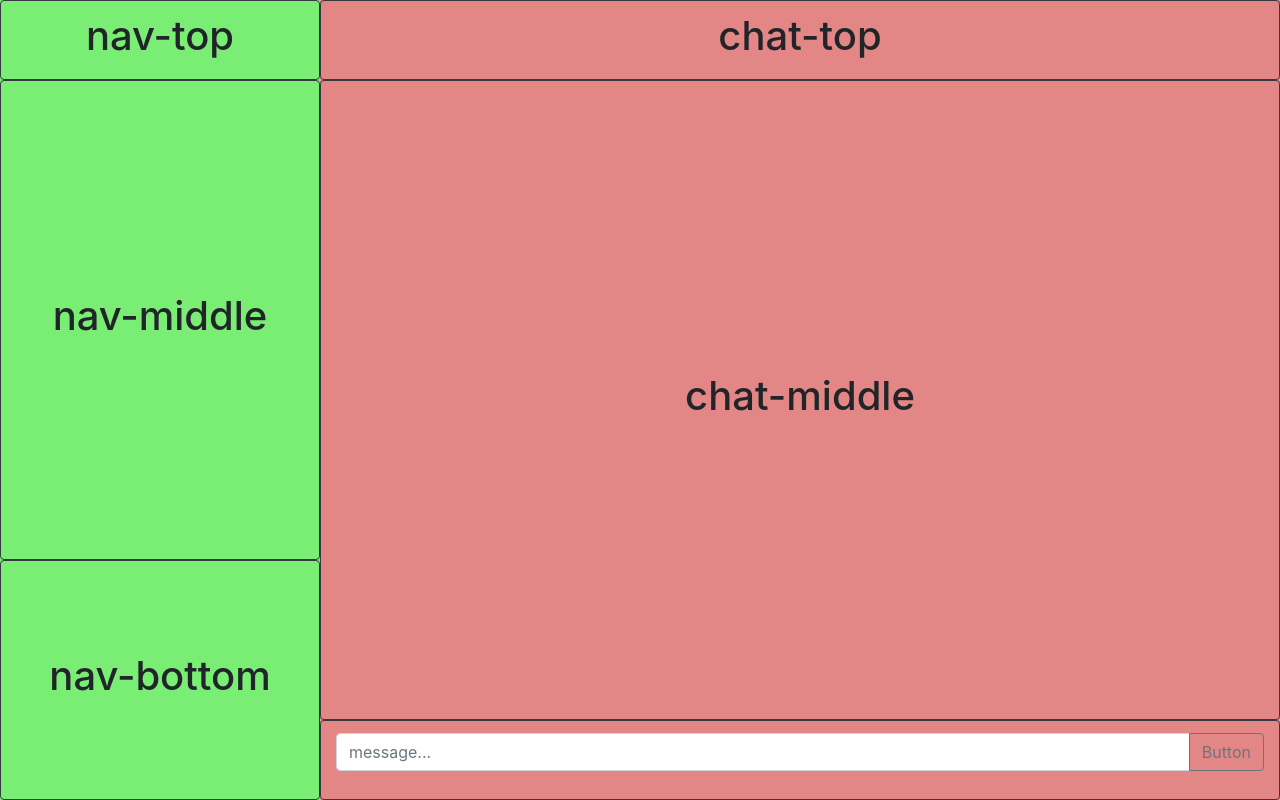
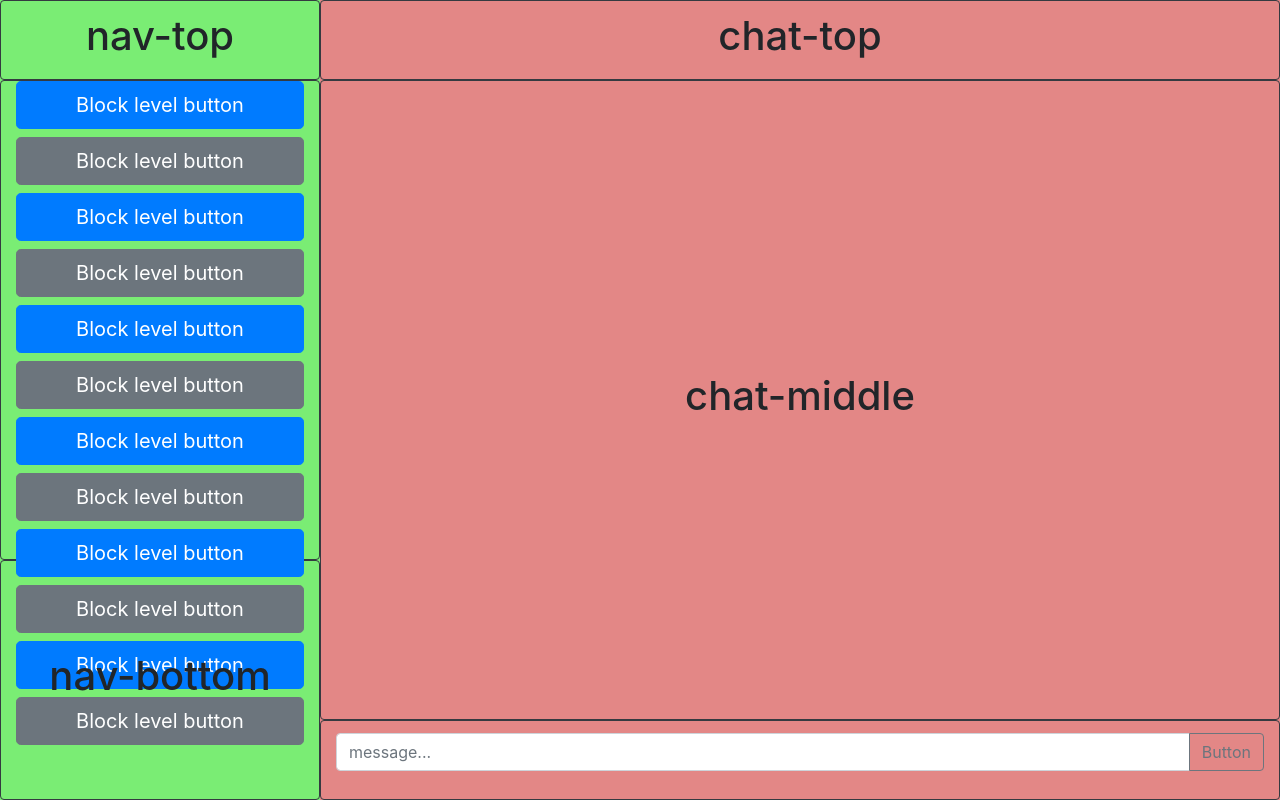
Before and after one commit to delabere/CS50W_Project2, a Flask app: page / in a window 1280 px wide. Run offline with Flask 2, Linux system fonts and the light colour scheme; some libraries are stand-ins or nearby versions.

Commit message:
testing overflow

```diff
--- a/templates/chat.html
+++ b/templates/chat.html
@@ -5,6 +5,8 @@
 <!-- entire page container -->
 <div class="container-fluid">
   <div class="row">
+
+
 
     <!-- left - navigation side of screen -->
     <div class="col-3" id='side-menu'>
@@ -14,34 +16,54 @@
           <h1 class='text-center'>nav-top</h1>
         </div>
       </div>
-
+      <!-- area for chatroom selection -->
       <div class="row border border-dark rounded align-items-center" id='nav-middle'>
         <div class="col">
-          <h1 class='text-center'>nav-middle</h1>
+          <div class="overflow-auto">
+
+<button type="button" class="btn btn-primary btn-lg btn-block">Block level button</button>
+<button type="button" class="btn btn-secondary btn-lg btn-block">Block level button</button>
+<button type="button" class="btn btn-primary btn-lg btn-block">Block level button</button>
+<button type="button" class="btn btn-secondary btn-lg btn-block">Block level button</button>
+<button type="button" class="btn btn-primary btn-lg btn-block">Block level button</button>
+<button type="button" class="btn btn-secondary btn-lg btn-block">Block level button</button>
+<button type="button" class="btn btn-primary btn-lg btn-block">Block level button</button>
+<button type="button" class="btn btn-secondary btn-lg btn-block">Block level button</button>
+<button type="button" class="btn btn-primary btn-lg btn-block">Block level button</button>
+<button type="button" class="btn btn-secondary btn-lg btn-block">Block level button</button>
+<button type="button" class="btn btn-primary btn-lg btn-block">Block level button</button>
+<button type="button" class="btn btn-secondary btn-lg btn-block">Block level button</button>
+
           </div>
         </div>
+      </div>
+      <!-- area for creating new chatroom -->
       <div class="row border border-dark rounded align-items-center" id='nav-bottom'>
         <div class="col">
           <h1 class='text-center'>nav-bottom</h1>
         </div>
       </div>
+
     </div>
 
 
 
     <!-- right - chat side of screen -->
     <div class="col" id='chat-window'>
+
       <!-- chat header -->
       <div class="row border border-dark rounded align-items-center" id='chat-top'>
         <div class="col">
           <h1 class='text-center'>chat-top</h1>
         </div>
       </div>
+      <!-- main chat window with messages and gifs -->
       <div class="row border border-dark rounded align-items-center" id='chat-middle'>
         <div class="col">
           <h1 class='text-center'>chat-middle</h1>
         </div>
       </div>
+      <!-- area to write messages and send -->
       <div class="row border border-dark rounded align-items-center" id='chat-bottom'>
         <div class="col">
           <div class="input-group mb-3">
@@ -52,6 +74,7 @@
           </div>
         </div>
       </div>
+
     </div>
 
 
```
Lines whose indentation alone changed are shown as unchanged.
